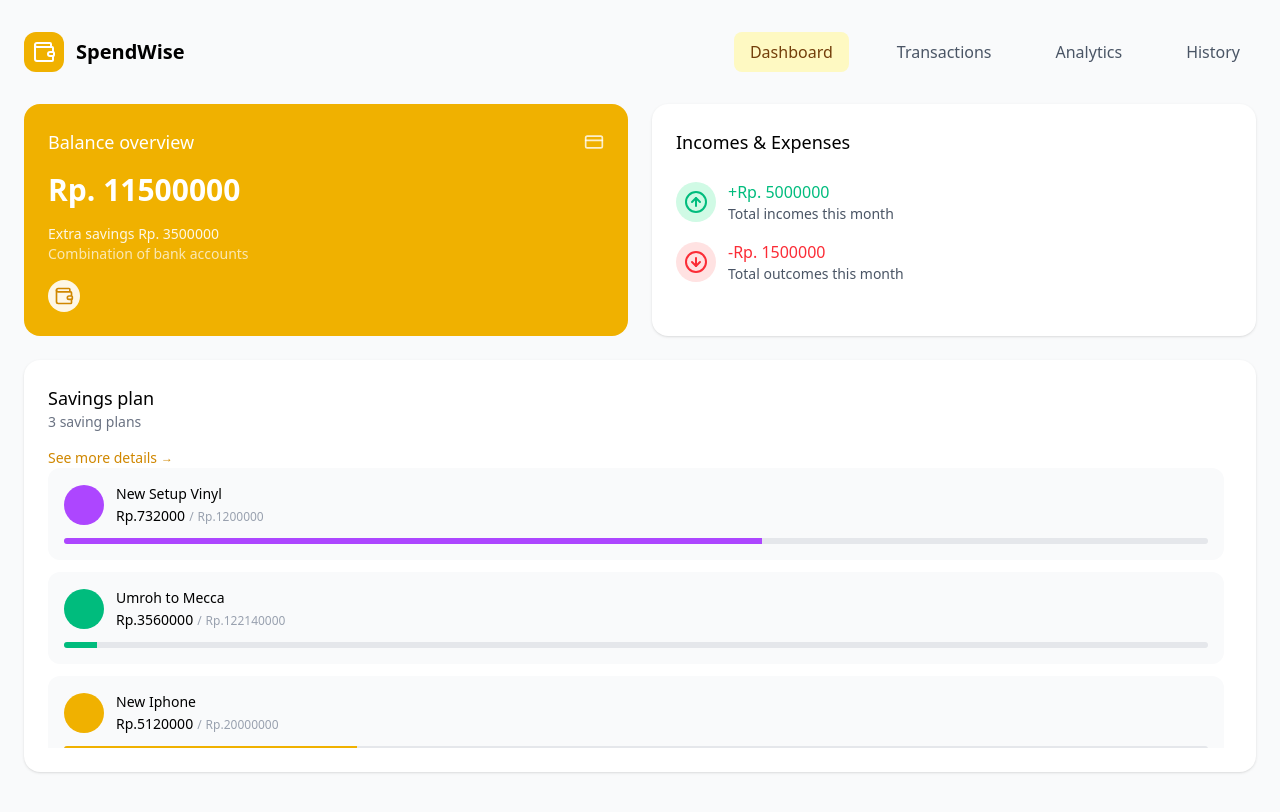
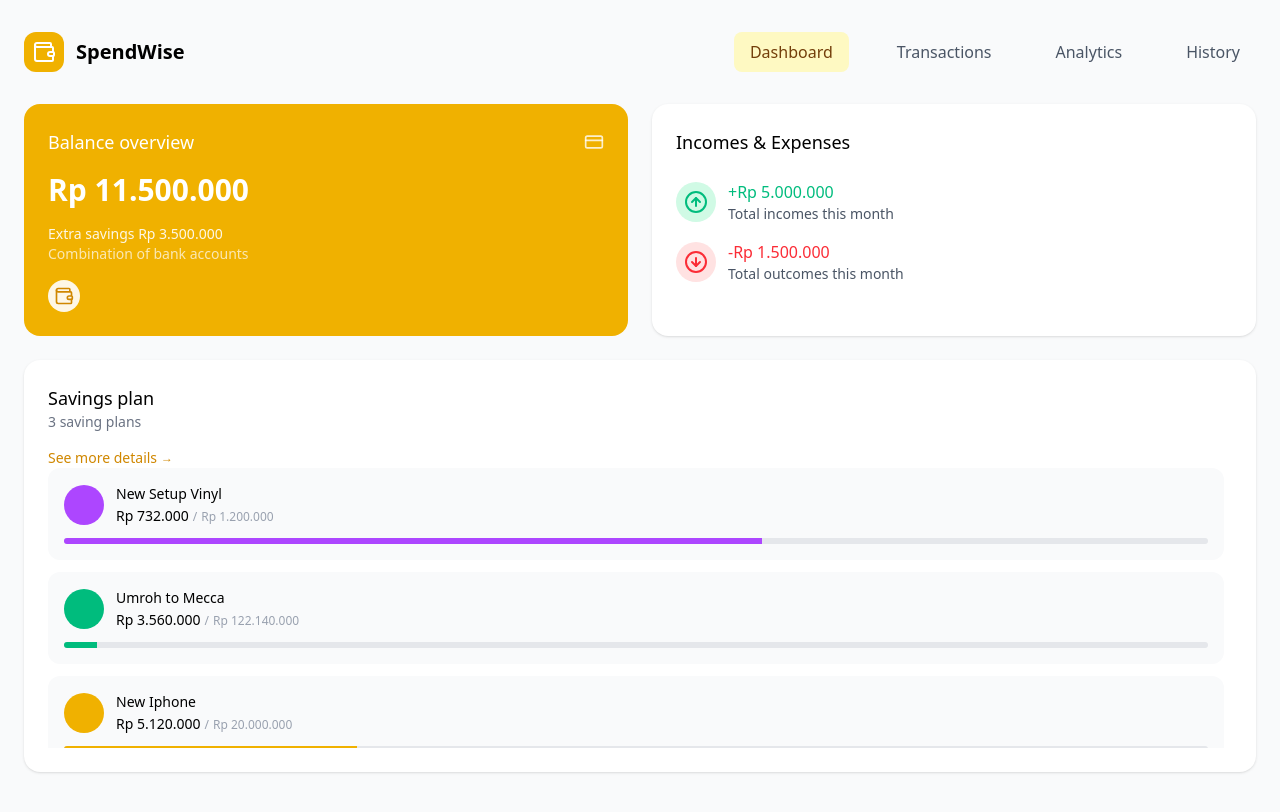
Before and after one commit to kiptr/SpendWise, a React (Vite) app: page / in a window 1280 px wide. Shown: the top 812 px of the page. Built offline with nearby package versions, Linux system fonts and the light colour scheme.

Commit message:
feat: integrate currency utility to format IDR

```diff
--- a/src/components/BalanceCard.tsx
+++ b/src/components/BalanceCard.tsx
@@ -1,5 +1,6 @@
 import React from "react";
 import { CreditCard, Wallet } from "lucide-react";
+import { formatIDR } from "../utils/currency";
 
 interface BalanceCardProps {
   balance: number;
@@ -17,11 +18,11 @@ export function BalanceCard({ balance, savings }: BalanceCardProps) {
       </div>
 
       <div className="mb-4">
-        <span className="text-3xl font-bold">Rp. {balance}</span>
+        <span className="text-3xl font-bold">{formatIDR(balance)}</span>
       </div>
 
       <div className="text-white/90 text-sm">
-        <p>Extra savings Rp. {savings}</p>
+        <p>Extra savings {formatIDR(savings)}</p>
         <p className="text-white/70">Combination of bank accounts</p>
       </div>
 
--- a/src/components/IncomeExpenses.tsx
+++ b/src/components/IncomeExpenses.tsx
@@ -1,5 +1,6 @@
 import React from "react";
 import { ArrowUpCircle, ArrowDownCircle } from "lucide-react";
+import { formatIDR } from "../utils/currency";
 
 interface IncomeExpensesProps {
   incomes: number;
@@ -19,7 +20,9 @@ export function IncomeExpenses({ incomes, expenses }: IncomeExpensesProps) {
             <ArrowUpCircle className="w-6 h-6 text-emerald-500" />
           </div>
           <div>
-            <span className="text-emerald-500 font-medium">+Rp. {incomes}</span>
+            <span className="text-emerald-500 font-medium">
+              +{formatIDR(incomes)}
+            </span>
             <p className="text-sm text-gray-600">Total incomes this month</p>
           </div>
         </div>
@@ -29,7 +32,9 @@ export function IncomeExpenses({ incomes, expenses }: IncomeExpensesProps) {
             <ArrowDownCircle className="w-6 h-6 text-red-500" />
           </div>
           <div>
-            <span className="text-red-500 font-medium">-Rp. {expenses}</span>
+            <span className="text-red-500 font-medium">
+              -{formatIDR(expenses)}
+            </span>
             <p className="text-sm text-gray-600">Total outcomes this month</p>
           </div>
         </div>
--- a/src/components/SavingPlans.tsx
+++ b/src/components/SavingPlans.tsx
@@ -13,6 +13,7 @@ import {
   Car,
 } from "lucide-react";
 import { Modal } from "./Modal";
+import { formatIDR } from "../utils/currency";
 
 interface SavingPlansProps {
   plans: SavingPlan[];
@@ -122,9 +123,13 @@ export function SavingPlans({ plans }: SavingPlansProps) {
             <h3 className="font-medium text-sm">{plan.name}</h3>
             <div className="flex items-center justify-between mt-0.5">
               <div className="flex items-baseline gap-1">
-                <span className="text-sm font-medium">Rp.{plan.current}</span>
+                <span className="text-sm font-medium">
+                  {formatIDR(plan.current)}
+                </span>
                 <span className="text-xs text-gray-400">/</span>
-                <span className="text-xs text-gray-400">Rp.{plan.target}</span>
+                <span className="text-xs text-gray-400">
+                  {formatIDR(plan.target)}
+                </span>
               </div>
             </div>
           </div>
@@ -183,9 +188,13 @@ export function SavingPlans({ plans }: SavingPlansProps) {
             </div>
             <div className="space-y-2">
               <div className="flex items-baseline gap-2">
-                <span className="text-lg font-medium">Rp.{totalSavings}</span>
+                <span className="text-lg font-medium">
+                  {formatIDR(totalSavings)}
+                </span>
                 <span className="text-sm text-gray-400">/</span>
-                <span className="text-sm text-gray-400">Rp.{totalTarget}</span>
+                <span className="text-sm text-gray-400">
+                  {formatIDR(totalTarget)}
+                </span>
               </div>
               <div className="h-2 bg-gray-200 rounded-full overflow-hidden">
                 <div
```
